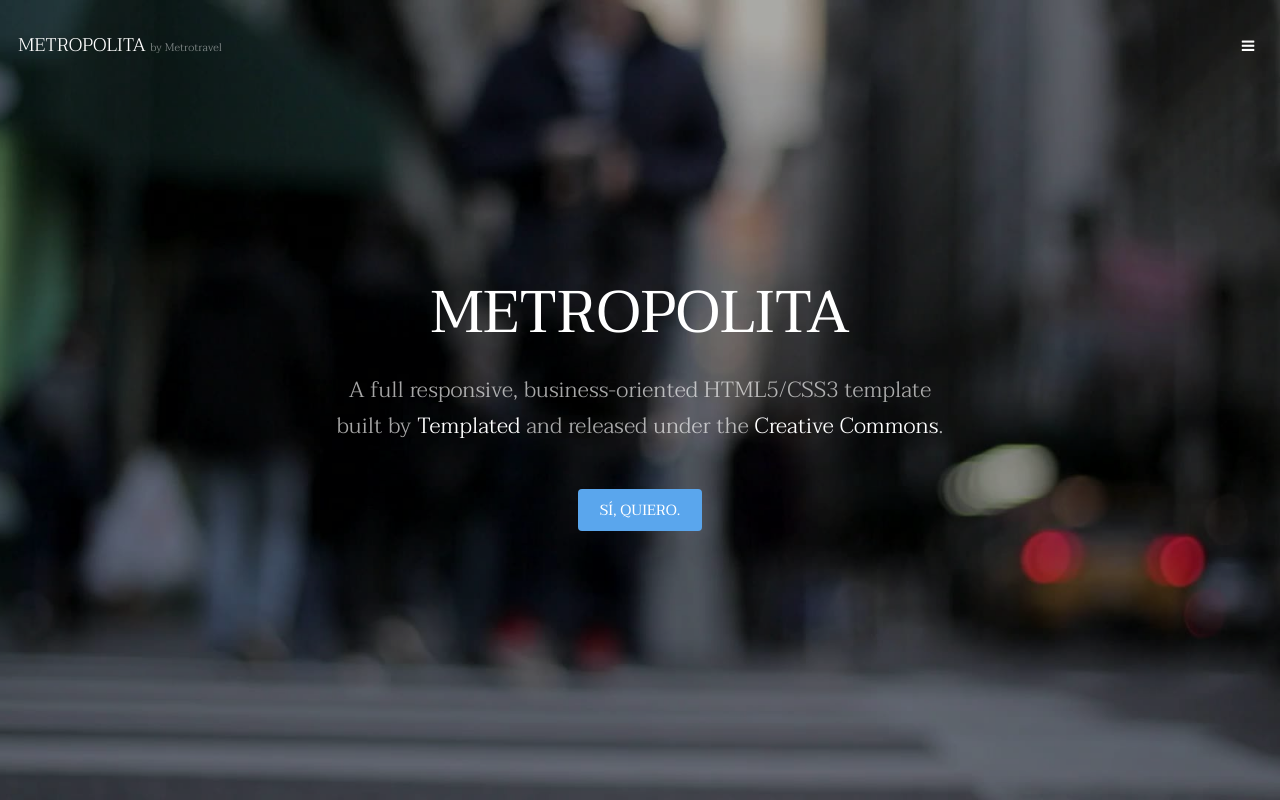
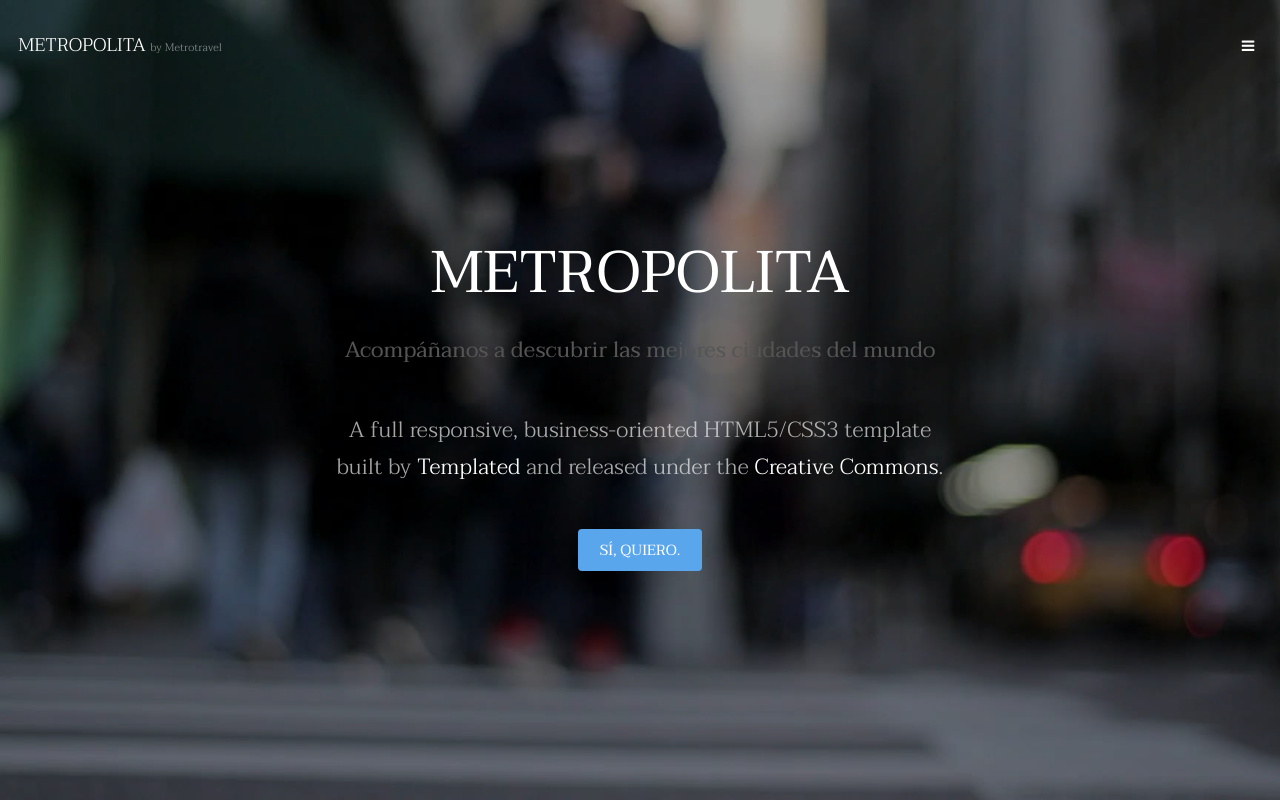
Before and after one commit to Mcgublin/04_REP_METROPOLITA, a plain HTML site: page metropolita/index.html in a window 1280 px wide. Shown: the top 800 px of the page. Drawn offline with Linux system fonts and the light colour scheme.

Commit message:
frase bajo el h1 por DIEGO

```diff
--- a/metropolita/index.html
+++ b/metropolita/index.html
@@ -37,6 +37,7 @@
 			<section id="banner" data-video="images/banner">
 				<div class="inner">
 					<h1>METROPOLITA</h1>
+					<p><b>Acompáñanos a descubrir las mejores ciudades del mundo</b></p>
 					<p>A full responsive, business-oriented HTML5/CSS3 template<br />
 					built by <a href="https://templated.co/">Templated</a> and released under the <a href="https://templated.co/license">Creative Commons</a>.</p>
 					<a href="#one" class="button special scrolly">Sí, quiero.</a>
```
